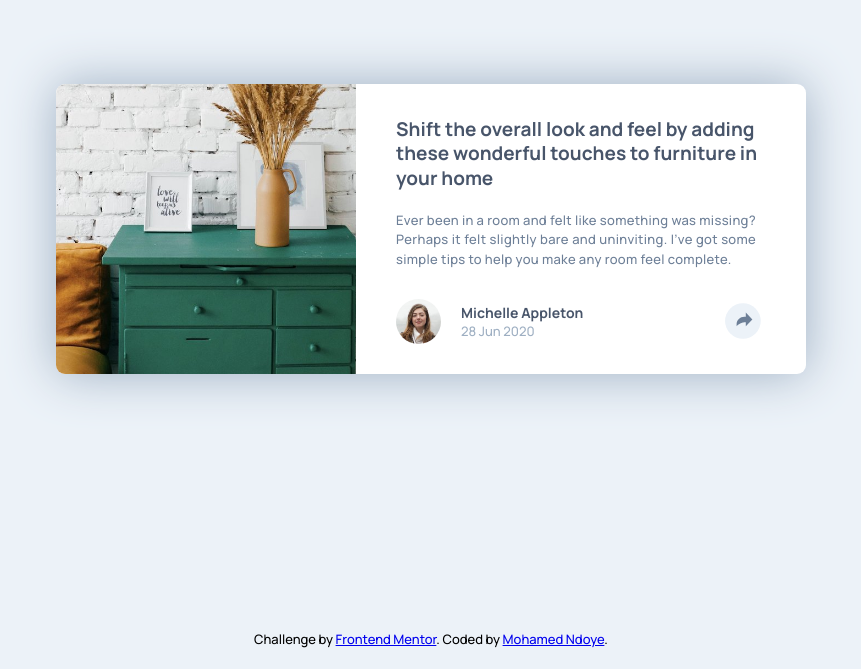
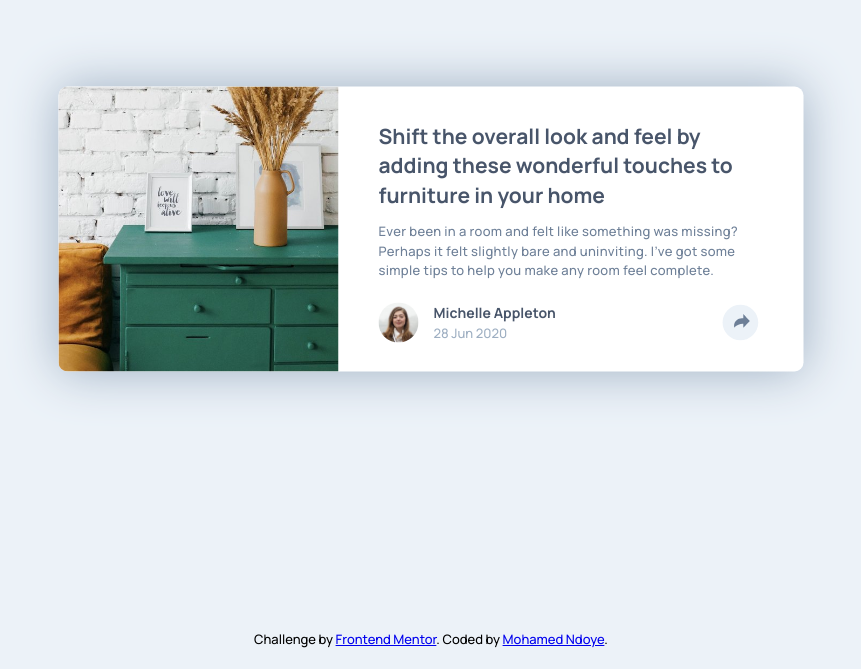
Before and after one commit to mohamed-ndoye811/article-preview-component-master, a plain HTML site: page index.html in a window 1280 px wide. Shown: the part 147-816 px from the top of the page, without its empty margins (209-1070 px from the left). Drawn offline with nearby package versions, Linux system fonts and the light colour scheme.

Commit message:
Web desktop version dimensions fixed 100%

```diff
--- a/animations/shareClickedAnimation.js
+++ b/animations/shareClickedAnimation.js
@@ -35,7 +35,7 @@ window.onload = function () {
         shareButtonState = !shareButtonState;
         var panelVisible = (shareButtonState) ? sharePanelReveal() : sharePanelHide();
         console.log(panelVisible);
-    }
+    };
 
     function sharePanelReveal() {
         shareButtonCircle.style.fill = "hsl(214, 17%, 51%)";
--- a/stylesheets/style.scss
+++ b/stylesheets/style.scss
@@ -21,8 +21,8 @@ body {
     top: 47%;
     font-size: 13px;
     background-color: white;
-    width: 750px;
-    height: 290px;
+    width: 745px;
+    height: 285px;
     display: flex;
     flex-direction: row;
     align-items: center;
@@ -32,7 +32,7 @@ body {
     // Image of the article
     img {
       height: 100%;
-      width: 300px;
+      width: 280px;
       object-position: left;
       object-fit: cover;
       border-radius: 9px 0 0 9px;
@@ -48,14 +48,14 @@ body {
 
         // Title
         h1 {
-          font-size: 19px;
+          font-size: 21px;
           color: $very-dark-grayish-blue;
-          line-height: 1.3em;
+          line-height: 1.4em;
           font-weight: 700;
 
           margin: {
             bottom: 5px;
-            top: 10px;
+            top: 15px;
           }
         }
 
@@ -63,8 +63,8 @@ body {
         p {
           color: $desaturated-dark-blue;
           width: 360px;
-          margin-top: 20px;
-          text-align: justify;
+          margin-top: 12px;
+          text-align: left;
           line-height: 1.5em;
           letter-spacing: 0.025em;
 
@@ -83,6 +83,8 @@ body {
         flex-direction: row;
         justify-content: space-between;
         align-items: center;
+        position: relative;
+        top: -10px;
 
         &__poster-details {
           display: flex;
@@ -92,22 +94,22 @@ body {
 
           // Poster avatar
           img {
-            height: 45px;
-            width: 45px;
+            height: 40px;
+            width: 40px;
             border-radius: 100px;
           }
 
           //Poster infos
           &__infos {
-            margin-left: 20px;
+            margin-left: 15px;
             position: relative;
-            top: 5px;
+            top: 0px;
 
             &__username {
               font-size: 14px;
               color: $very-dark-grayish-blue;
               position: relative;
-              top: 2px;
+              top: 5px;
             }
 
             &__posting-date {
@@ -118,7 +120,7 @@ body {
 
               color: $grayish-blue;
               position: relative;
-              top: -12px;
+              top: -7px;
             }
           }
         }
@@ -146,13 +148,13 @@ body {
           }
 
           &__panel {
-            visibility: visible;
+            visibility: hidden;
             opacity: 1;
             transform: translate(-50%, -50%);
             background-color: $very-dark-grayish-blue;
             position: absolute;
-            left: 686px;
-            top: 55%;
+            left: 360px;
+            top: -40px;
             height: 56px;
             width: 275px;
             padding: 1px;
```
Also changed, not shown: stylesheets/style.css, 1 other file.
